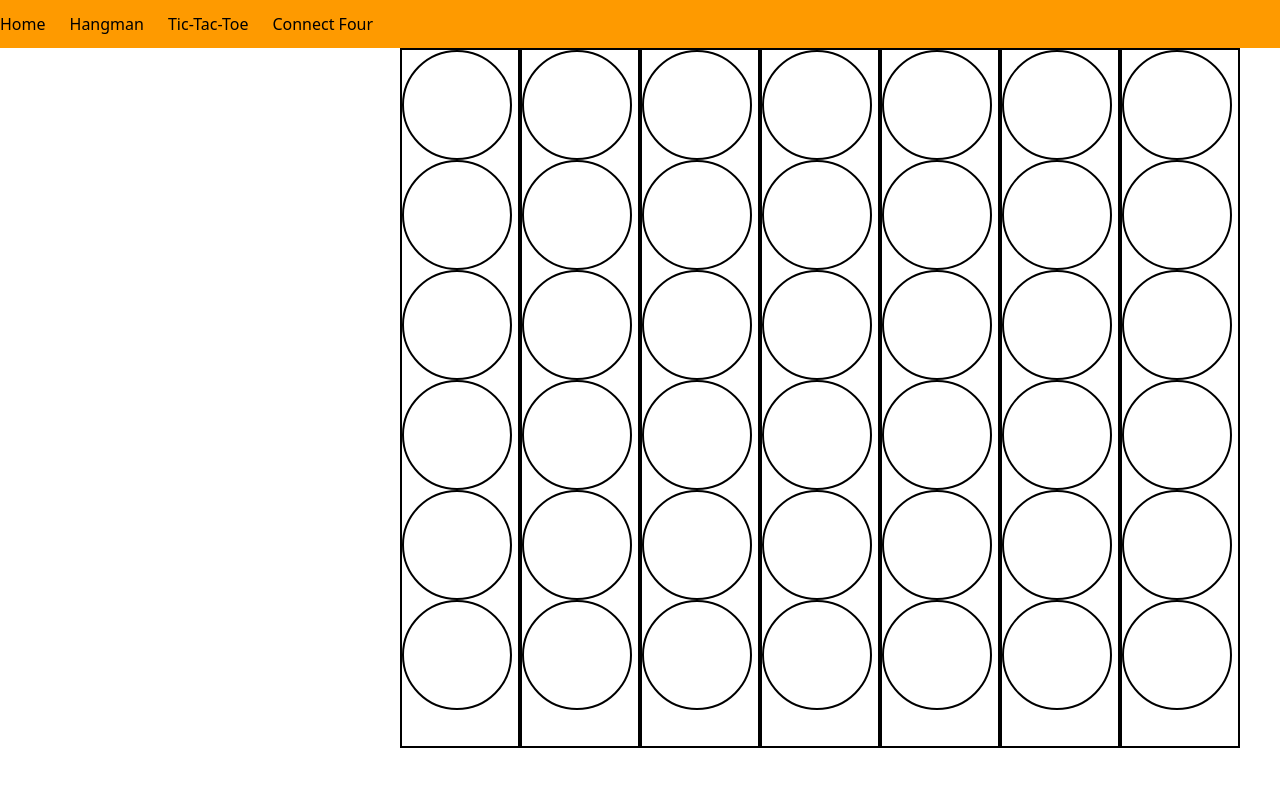
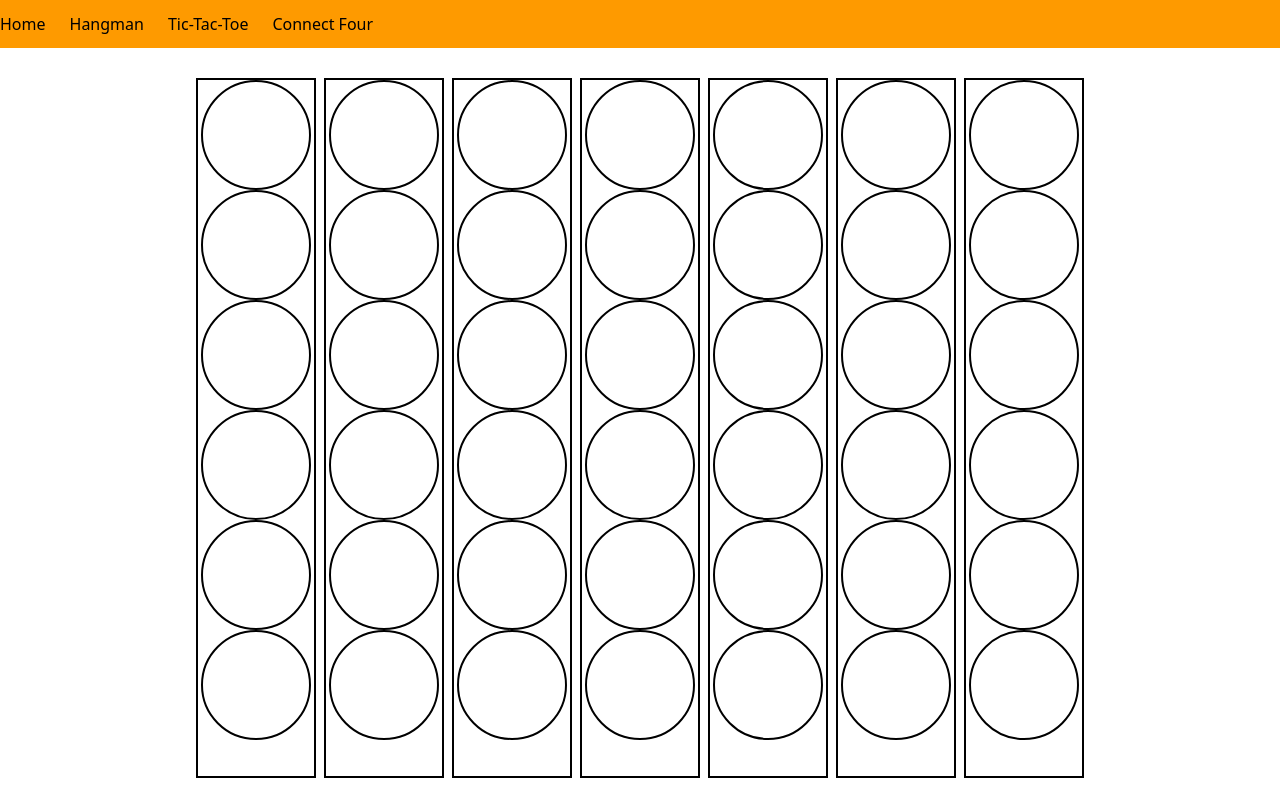
Before and after one commit to JamesDiStef/board-games, a React (Vite) app: page /connectFour in a window 1280 px wide. Built offline with nearby package versions, Linux system fonts and the light colour scheme.

Commit message:
convert connect four to tailwind and make more reactive

```diff
--- a/src/connectFour/ConnectFourBoard.tsx
+++ b/src/connectFour/ConnectFourBoard.tsx
@@ -172,12 +172,7 @@ const ConnectFourBoard = () => {
   };
 
   return (
-    <div
-      style={{
-        display: "flex",
-        marginLeft: "400px",
-      }}
-    >
+    <div className="flex justify-center space-x-2">
       <ConnectFourRow column={column1} handleClick={handleClickColumn1} />
       <ConnectFourRow column={column2} handleClick={handleClickColumn2} />
       <ConnectFourRow column={column3} handleClick={handleClickColumn3} />
--- a/src/connectFour/ConnectFourRow.tsx
+++ b/src/connectFour/ConnectFourRow.tsx
@@ -7,25 +7,13 @@ const ConnectFourRow = ({ column, handleClick }: Props) => {
   return (
     <div
       onClick={() => handleClick(column)}
-      style={{
-        display: "flex",
-        flexDirection: "column",
-        height: "700px",
-        width: "120px",
-        border: "2px solid black",
-      }}
+      className="flex flex-col items-center mt-[90px] md:mt-[50px] lg:mt-[30px] h-[300px] sm:h-[500px] lg:h-[700px] w-[120px] border-2 border-black"
     >
       {column.squares.map((s: any) => (
         <div
           key={s.id}
+          className="flex flex-col h-[110px] w-[50px] sm:w-[70px] md:w-[90px] lg:w-[110px] rounded-full border-2 border-black"
           style={{
-            display: "flex",
-            flexDirection: "column",
-            height: "110px",
-            width: "110px",
-            borderRadius: "100%",
-            border: "2px solid black",
-            textAlign: "center",
             backgroundColor: `${s.color}`,
           }}
         ></div>
```
